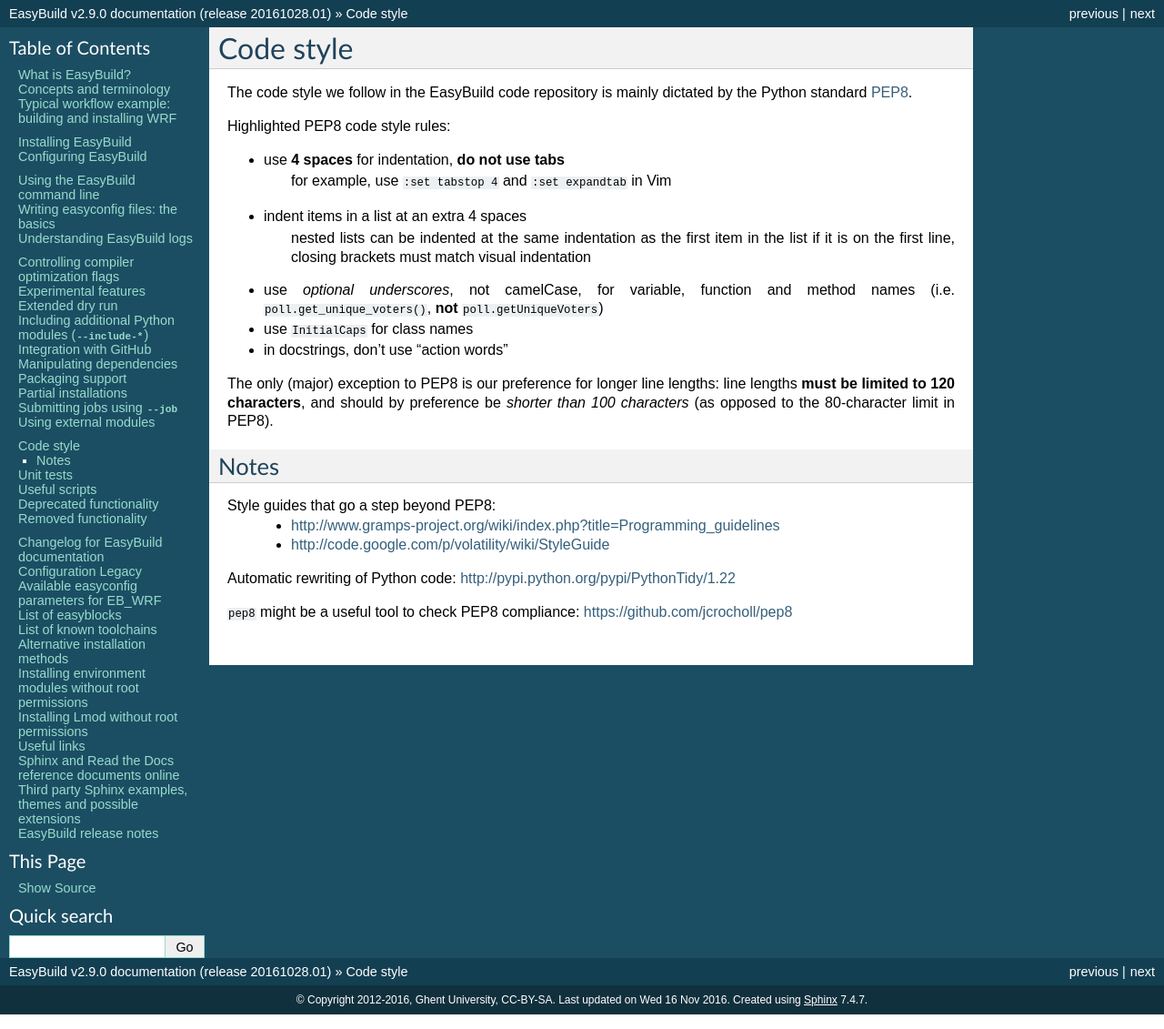
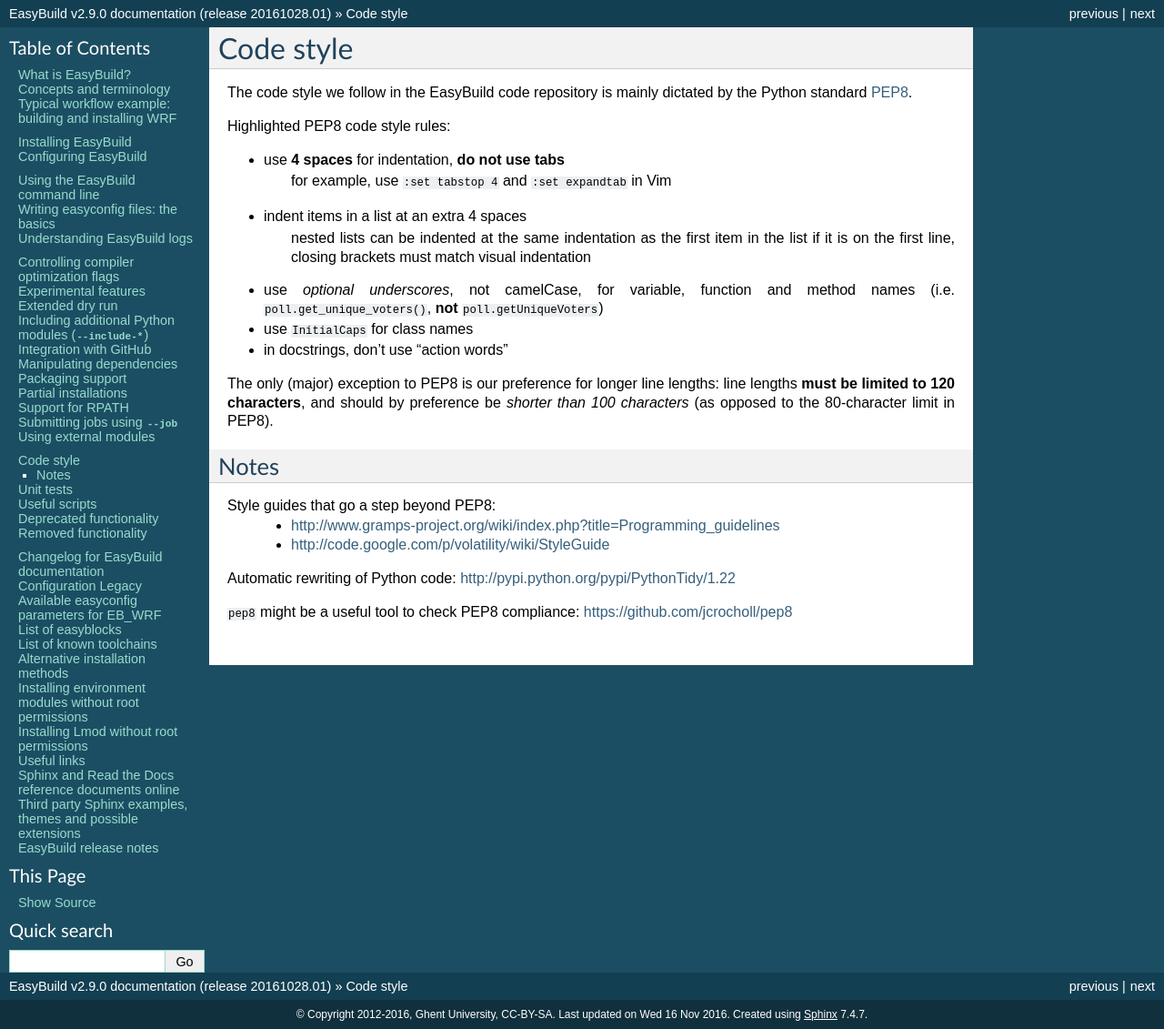
Before and after one commit to easybuilders/easybuild, a Sphinx documentation site: the page built from docs/Code_style.rst, in a window 1280 px wide. Shown: the whole page at 91% size. Built offline with Sphinx 7.4.7, drawn with Linux system fonts in a browser that asks for light colours; pages that are not in the unit, such as notebooks, are missing from menus.

Commit message:
fix RPATH ref in index

```diff
--- a/docs/index.rst
+++ b/docs/index.rst
@@ -62,7 +62,7 @@
     Manipulating_dependencies
     Packaging_support
     Partial_installations
-    RPATH_support
+    RPATH-support
     Submitting_jobs
     Using_external_modules
 
```
